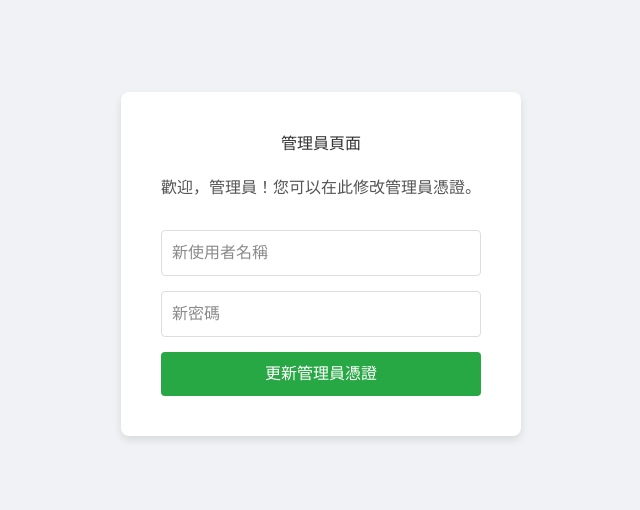
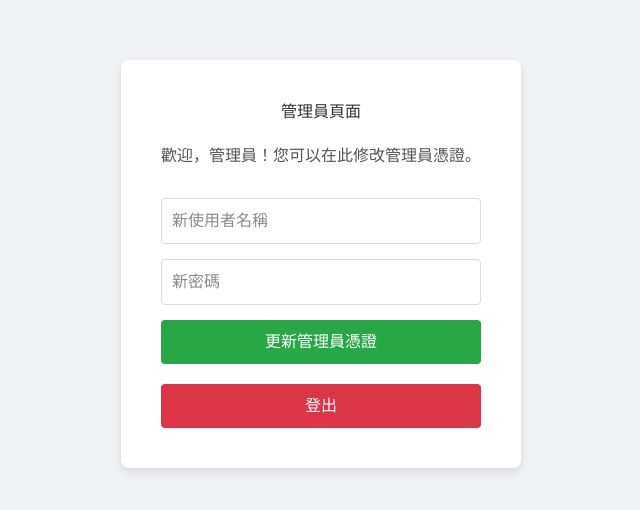
Before and after one commit to truedano/nextjs-boilerplate, a Next.js app: page /admin in a window 1280 px wide. Shown: the part 136-646 px from the top of the page, without its empty margins (319-959 px from the left). Built offline with nearby package versions, Linux system fonts and the light colour scheme.

Commit message:
新增登出功能至管理員和使用者頁面，並在登出成功後導向至登入頁面，失敗時顯示錯誤訊息。

```diff
--- a/app/admin/AdminClientPage.tsx
+++ b/app/admin/AdminClientPage.tsx
@@ -1,11 +1,25 @@
 'use client';
 
 import { useState } from 'react';
+import { useRouter } from 'next/navigation';
 
 export default function AdminClientPage() {
   const [newUsername, setNewUsername] = useState('');
   const [newPassword, setNewPassword] = useState('');
   const [message, setMessage] = useState('');
+  const router = useRouter();
+
+  const handleLogout = async () => {
+    const res = await fetch('/api/logout', {
+      method: 'POST',
+    });
+
+    if (res.ok) {
+      router.push('/login');
+    } else {
+      setMessage('登出失敗');
+    }
+  };
 
   const handleUpdateAdmin = async (e: React.FormEvent) => {
     e.preventDefault();
@@ -59,6 +73,22 @@ export default function AdminClientPage() {
           </button>
         </form>
         {message && <p style={{ marginTop: '15px', color: message.includes('失敗') ? 'red' : 'green' }}>{message}</p>}
+        <button
+          onClick={handleLogout}
+          style={{
+            padding: '10px',
+            borderRadius: '4px',
+            border: 'none',
+            backgroundColor: '#dc3545',
+            color: '#fff',
+            fontSize: '16px',
+            cursor: 'pointer',
+            marginTop: '20px',
+            width: '100%'
+          }}
+        >
+          登出
+        </button>
       </div>
     </div>
   );
--- /dev/null
+++ b/app/api/logout/route.ts
@@ -0,0 +1,15 @@
+import { NextResponse } from 'next/server';
+import { cookies } from 'next/headers';
+
+export async function POST() {
+  try {
+    const response = NextResponse.json({ message: '登出成功' }, { status: 200 });
+    response.cookies.set('sessionToken', '', { expires: new Date(0), path: '/' });
+    response.cookies.set('role', '', { expires: new Date(0), path: '/' });
+    return response;
+    return NextResponse.json({ message: '登出成功' }, { status: 200 });
+  } catch (error) {
+    console.error('登出失敗:', error);
+    return NextResponse.json({ message: '登出失敗' }, { status: 500 });
+  }
+}
--- a/app/users/page.tsx
+++ b/app/users/page.tsx
@@ -12,11 +12,42 @@ export default function UsersPage() {
     // 為了簡化，目前假設已通過 API 路由驗證
   }, []);
 
+  const handleLogout = async () => {
+    try {
+      const response = await fetch('/api/logout', {
+        method: 'POST',
+      });
+
+      if (response.ok) {
+        router.push('/login');
+      } else {
+        console.error('登出失敗');
+      }
+    } catch (error) {
+      console.error('登出錯誤:', error);
+    }
+  };
+
   return (
     <div style={{ display: 'flex', flexDirection: 'column', alignItems: 'center', justifyContent: 'center', minHeight: '100vh', backgroundColor: '#f0f2f5' }}>
       <div style={{ padding: '40px', borderRadius: '8px', boxShadow: '0 4px 8px rgba(0,0,0,0.1)', backgroundColor: '#fff', width: '300px', textAlign: 'center' }}>
         <h1 style={{ marginBottom: '20px', color: '#333' }}>使用者頁面</h1>
         <p style={{ color: '#555' }}>歡迎，一般使用者！</p>
+        <button
+          onClick={handleLogout}
+          style={{
+            marginTop: '20px',
+            padding: '10px 20px',
+            backgroundColor: '#dc3545',
+            color: '#fff',
+            border: 'none',
+            borderRadius: '5px',
+            cursor: 'pointer',
+            fontSize: '16px'
+          }}
+        >
+          登出
+        </button>
       </div>
     </div>
   );
```
